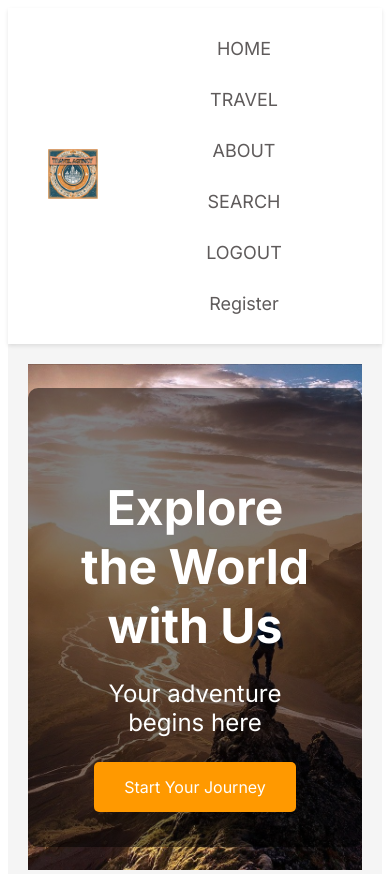
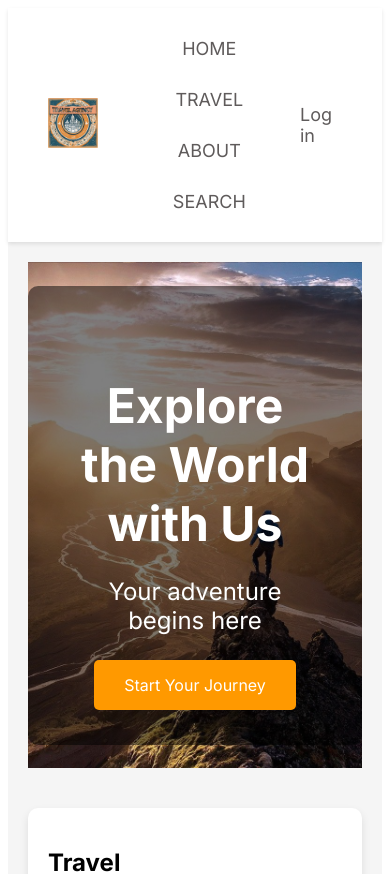
Before and after one commit to marijana-maslac/TravelAgencyWebApp, a Next.js app in the folder travelagency-app/: page / in a window 390 px wide. Shown: the top 874 px of the page. Built offline with nearby package versions, Linux system fonts and the light colour scheme.

Commit message:
Update
Update

```diff
--- a/travelagency-app/src/app/globals.css
+++ b/travelagency-app/src/app/globals.css
@@ -30,7 +30,8 @@ a {
   transition: all 0.3s ease-in-out;
 }
 
-.navbar a {
+.navbar a,
+.nav-button a {
   color: #5f5b5b;
   text-decoration: none;
   font-size: 16px;
@@ -39,24 +40,34 @@ a {
   transition: background-color 0.3s ease, color 0.3s ease;
 }
 
-.navbar a:hover {
+.navbar a:hover,
+.nav-button a:hover {
   background-color: #ff9900;
   color: #fff;
 }
 
 @media (max-width: 768px) {
-  .navbar {
+  .navbar,
+  .nav-button {
     flex-direction: column;
     align-items: center;
     gap: 10px;
   }
 
-  .navbar a {
+  .navbar a,
+  .nav-button a {
     font-size: 18px;
     padding: 10px;
   }
 }
-
+.nav-button {
+  display: flex;
+  flex: 0.5;
+  justify-content: center;
+  align-items: center;
+  gap: 20px;
+  transition: all 0.3s ease-in-out;
+}
 .link-button {
   display: inline-block;
   background-color: transparent;
--- a/travelagency-app/src/app/page.module.css
+++ b/travelagency-app/src/app/page.module.css
@@ -7,7 +7,7 @@
   background-color: #f5f5f5;
 }
 
-.heroSection {
+.mainSection {
   width: 100%;
   height: 60vh;
   background-image: url("background.jpg");
@@ -20,18 +20,18 @@
   text-align: center;
 }
 
-.heroOverlay {
+.mainOverlay {
   background-color: rgba(0, 0, 0, 0.5);
   padding: 50px;
   border-radius: 10px;
 }
 
-.heroSection h1 {
+.mainSection h1 {
   font-size: 3em;
   margin-bottom: 20px;
 }
 
-.heroSection p {
+.mainSection p {
   font-size: 1.5em;
   margin-bottom: 40px;
 }
@@ -108,7 +108,7 @@
 
 .sliderImage {
   width: 100%;
-  height: 400px; /* Fixed height for the slider container */
+  height: 400px;
   display: flex;
   justify-content: center;
   align-items: center;
@@ -117,7 +117,7 @@
 .sliderImage img {
   width: 100%;
   height: 100%;
-  object-fit: cover; /* Ensures image covers the container while maintaining aspect ratio */
+  object-fit: cover;
   border-radius: 15px;
   transition: transform 0.5s ease;
 }
@@ -127,7 +127,7 @@
   position: absolute;
   top: 50%;
   transform: translateY(-50%);
-  background-color: rgba(255, 255, 255, 0.412);
+  background-color: rgba(255, 255, 255, 0.486);
   color: rgba(0, 0, 0, 0.603);
   border: none;
   padding: 10px;
@@ -148,5 +148,5 @@
 
 .prev:hover,
 .next:hover {
-  background-color: rgba(255, 255, 255, 0.541);
+  background-color: rgba(255, 255, 255, 0.688);
 }
--- a/travelagency-app/src/app/page.tsx
+++ b/travelagency-app/src/app/page.tsx
@@ -17,8 +17,8 @@ const Page = () => {
   return (
     <div>
       <main className={styles.main}>
-        <section className={styles.heroSection}>
-          <div className={styles.heroOverlay}>
+        <section className={styles.mainSection}>
+          <div className={styles.mainOverlay}>
             <h1>Explore the World with Us</h1>
             <p>Your adventure begins here</p>
             <Link className={styles.ctaButton} href={`/travel`}>
--- a/travelagency-app/src/app/travel/edit/[id]/page.tsx
+++ b/travelagency-app/src/app/travel/edit/[id]/page.tsx
@@ -1,7 +1,7 @@
 import React from "react";
 
 const page = () => {
-  return <div>page</div>;
+  return <div>Page not found yet.</div>;
 };
 
 export default page;
--- a/travelagency-app/src/components/MainNav.tsx
+++ b/travelagency-app/src/components/MainNav.tsx
@@ -14,9 +14,10 @@ const MainNav = () => {
         <Link href="/travel">TRAVEL</Link>
         <Link href="/about">ABOUT</Link>
         <Link href="/search">SEARCH</Link>
-        <Link href="/">LOGOUT</Link>
-        <Link href="/users">Register</Link>
       </nav>
+      <div className="nav-button">
+        <Link href="/users">Log in</Link>
+      </div>
     </div>
   );
 };
--- a/travelagency-app/src/styles/about.css
+++ b/travelagency-app/src/styles/about.css
@@ -51,17 +51,17 @@
   background-color: rgb(244, 239, 239);
   padding: 15px;
   margin: 10px;
-  width: 250px; /* Adjust the width of the image card */
-  height: 200px; /* Adjust the height of the image card */
-  transition: transform 0.3s ease-in-out; /* Add transition for smooth effect */
+  width: 250px;
+  height: 200px;
+  transition: transform 0.3s ease-in-out;
 }
 
 .image-card:hover {
-  transform: scale(1.1); /* Scale up the card on hover */
+  transform: scale(1.1);
 }
 
 .contact-info {
-  background-color: #f4f4f4; /* Light gray */
+  background-color: #f4f4f4;
   padding: 20px;
   text-align: center;
 }
--- a/travelagency-app/src/styles/form.css
+++ b/travelagency-app/src/styles/form.css
@@ -76,7 +76,7 @@ body {
 
 .error-message {
   color: var(--error-color);
-  font-size: 12px; /* Smaller font size */
+  font-size: 12px;
   margin-bottom: 10px;
 }
 
@@ -91,7 +91,7 @@ a {
   padding: 5px 10px;
   border: 2px solid var(--highlight-color);
   border-radius: 5px;
-  font-size: 12px; /* Smaller font size */
+  font-size: 12px;
   text-decoration: none;
   cursor: pointer;
   margin: 5px;
```
Also changed, not shown: travelagency-app/src/components/UserForm.tsx (+12 -11 lines).
